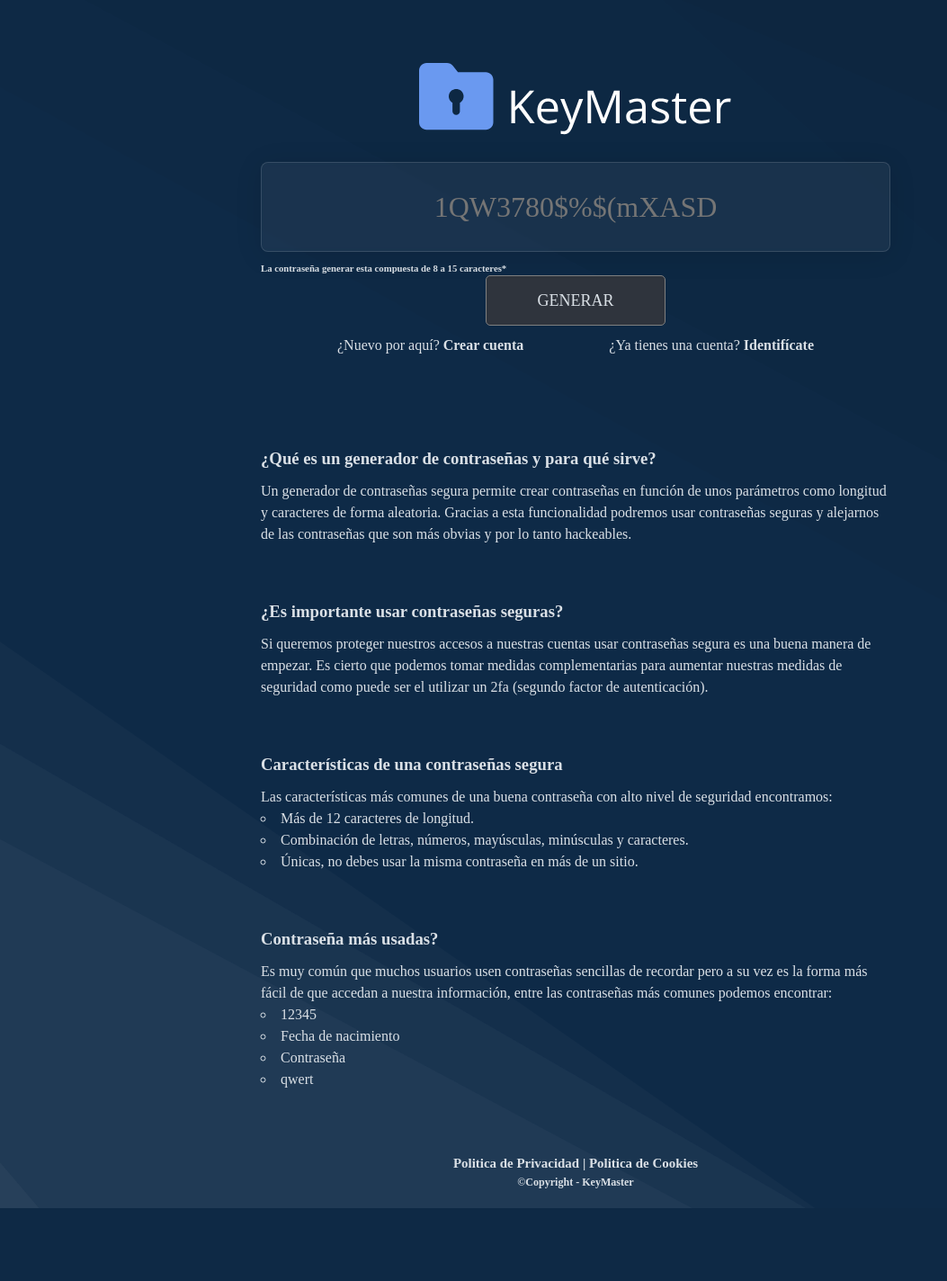
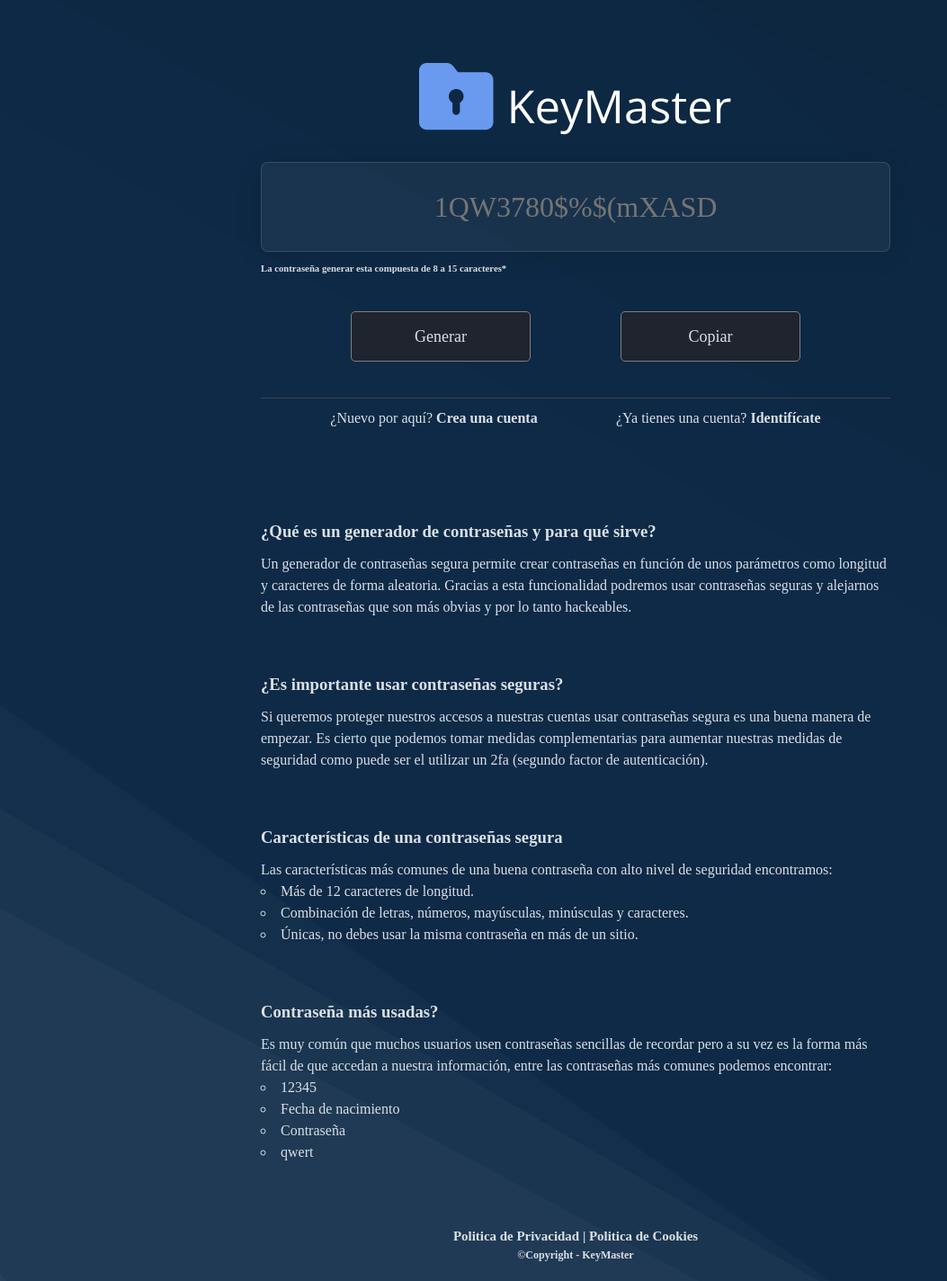
Before and after one commit to DarielsMtz/KeyMaster, a PHP site: page / in a window 1280 px wide. Shown: the whole page at 90% size, without its empty margins (0-1053 px from the left). Before the commit the page ends 1343 px from the top, so only its background shows below. Run offline with PHP 8.4, Linux system fonts and the light colour scheme.

Commit message:
Retoques en los estilos .v2

```diff
--- a/css/style.css
+++ b/css/style.css
@@ -351,7 +351,6 @@ html {
 /* Apartado del contenido de la pagina invidato(index.html) */
 #body__invitado {
   height: 100%;
-  color: var(--color-marfil);
   background-image: url(../svg/fondo_simple.svg);
   background-repeat: no-repeat;
   background-size: cover;
@@ -361,7 +360,7 @@ html {
     width: 800px;
     height: 100%;
 
-    & main {
+    & .invitado__main {
       padding: 50px;
     }
 
@@ -408,53 +407,26 @@ html {
       flex-direction: row;
       align-items: center;
       justify-content: space-evenly;
+      padding: 40px 0;
+      border-bottom: 1px solid var(--color-azul-gris-claro);
 
-      & .invitado__main-boton button {
+      &
+        button:where(
+          .invitado__main-accion-btn_generar,
+          .invitado__main-accion-btn-copiar
+        ) {
+        width: 200px;
+        background-color: var(--color-azul-marino);
+        border-radius: 5px;
+        font-size: 18px;
+        color: var(--color-marfil);
         cursor: pointer;
-        width: 200px;
-        border-radius: 5px;
-        background-color: var(--color-azul-grisado);
-        color: var(--color-marfil);
-        font-size: 18px;
-        text-transform: uppercase;
+        gap: 20px;
 
         &:hover {
-          box-shadow: rgba(60, 64, 67, 0.3) 0px 1px 2px 0px,
-            rgba(60, 64, 67, 0.15) 0px 1px 3px 1px;
           scale: 1.01;
-        }
-      }
-
-      & .invitado__main-barra {
-        flex-grow: 1;
-        text-align: center;
-        padding: var(--padding);
-
-        & h3 {
-          padding: 10px 0;
-        }
-
-        & .progress-container {
-          width: 80%;
-          margin: auto;
-
-          & .progress-bar {
-            height: 20px;
-            background-color: #f1f1f1;
-            border-radius: 5px;
-            overflow: hidden;
-
-            & .progress-bar-inner {
-              height: 100%;
-              width: 0;
-              background-color: #4caf50;
-              border-radius: 5px;
-              transition: width 0.5s ease-in-out;
-            }
-          }
-          & .progress-label {
-            margin-top: 10px;
-          }
+          background-color: var(--color-gris-asulado);
+          color: var(--color-azul-marino);
         }
       }
     }
@@ -471,9 +443,12 @@ html {
         color: var(--color-marfil);
         text-decoration: none;
 
-        & b:hover {
-          color: var(--color-gris-lcaro-asulado);
-          text-decoration: underline;
+        & .invitado__main-form-enlaces-magno {
+          &:hover {
+            color: var(--color-gris-lcaro-asulado);
+            text-decoration: underline;
+            scale: 1.02;
+          }
         }
       }
     }
--- a/index.html
+++ b/index.html
@@ -43,10 +43,9 @@
   </head>
   <body id="body__invitado">
     <div id="invitado">
-      <main>
+      <main class="invitado__main">
         <section class="invitado__main-header">
           <img src="svg/Logotipo.svg" alt="Imagen del Logotipo" />
-          <!-- <p>Identifícate o crea una nueva cuenta.</p> -->
         </section>
 
         <!-- Apartado del campo de la contraseña -->
@@ -54,7 +53,7 @@
           <article class="invitado__main-contrasena-texto">
             <input
               type="text"
-              id="password"
+              id="contrasena"
               readonly
               placeholder="1QW3780$%$(mXASD" />
           </article>
@@ -64,9 +63,9 @@
         <!-- Apartado del boton de generar y la barra se nivel de seguridad de la contraseña -->
         <section class="invitado__main-accion">
           <!-- Boton de generado -->
-          <article class="invitado__main-boton">
-            <button type="button" id="generar_invitado">Generar</button>
-          </article>
+
+          <button type="button" id="invitado__generar" class="invitado__main-accion-btn_generar">Generar</button>
+          <button type="button" id="invitado__copiar" class="invitado__main-accion-btn-copiar">Copiar</button>
 
           <!-- Barra de nivel de seguridad -->
           <!-- <article class="invitado__main-barra">
@@ -84,9 +83,9 @@
 
         <!-- Enlaces externos -->
         <article class="invitado__main-form-enlaces">
-          <a href="registro.html">¿Nuevo por aquí? <b> Crear cuenta</b></a>
+          <a href="registro.html">¿Nuevo por aquí? <b class="invitado__main-form-enlaces-magno"> Crea una cuenta</b></a>
           <a href="inicio_sesion.html">
-            ¿Ya tienes una cuenta? <b> Identifícate</b></a
+            ¿Ya tienes una cuenta? <b class="invitado__main-form-enlaces-magno"> Identifícate</b></a
           >
         </article>
 
--- a/js/generardor_contrasenas.js
+++ b/js/generardor_contrasenas.js
@@ -1,6 +1,6 @@
 // Apartado de la seccion de invitado
 document
-  .getElementById("generar_invitado")
+  .getElementById("invitado__generar")
   .addEventListener("click", function () {
     // Longitud de la contraseña
     const tam_min = 8;
@@ -17,18 +17,32 @@ document
 
     // Arreglo con los caracteres de las contraseña
     let charset = numeros + letras_min + letras_may;
-
     // Generar contraseña aleatoria
     let contrasena = "";
     while (contrasena.length < tamano) {
       const num_aleatorio = Math.floor(Math.random() * charset.length);
       const nuevo_caracter = charset.charAt(num_aleatorio);
-
       if (!contrasena.includes(nuevo_caracter)) {
         contrasena += nuevo_caracter;
       }
     }
 
     // Actualizar el campo de contraseña
-    document.getElementById("password").value = contrasena;
+    document.getElementById("contrasena").value = contrasena;
   });
+
+// Evento para copiar la contraseña generada
+document
+  .getElementById("invitado__copiar")
+  .addEventListener("click", function () {
+    const contrasena = document.getElementById("contrasena");
+
+    if (contrasena.value) {
+      contrasena.select();
+      document.execCommand("copy");
+      contrasena.blur();
+      alert("Contraseña copiada al portapapeles");
+    } else {
+      alert("Genera una contraseña antes de intentar copiar.");
+    }
+  });
```
